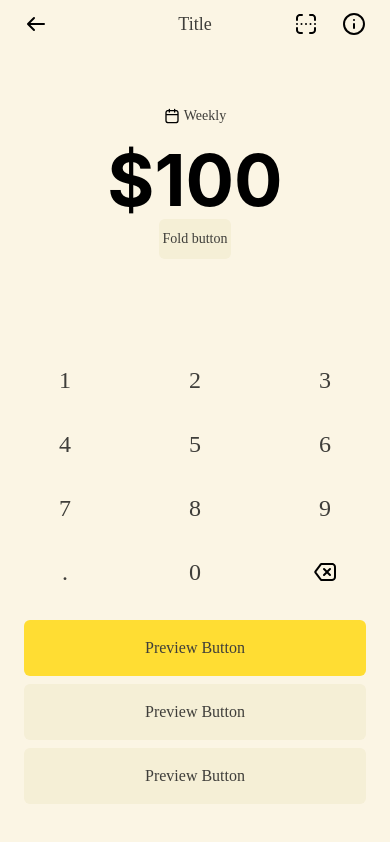
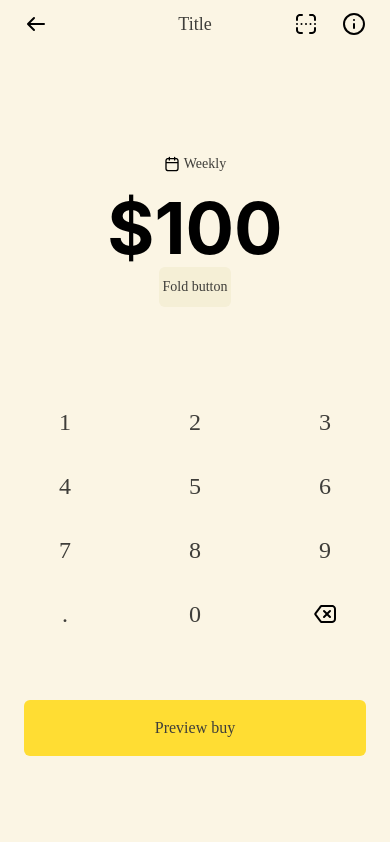
Before and after one commit to yeroar/block-pilot, a React Native app: screen / in a window 390 px wide. Built offline with nearby package versions, Linux system fonts and the light colour scheme.

Commit message:
latest updates

```diff
--- a/screens/TransferScreen.tsx
+++ b/screens/TransferScreen.tsx
@@ -1,28 +1,32 @@
 import React from "react";
 import { View, StyleSheet } from "react-native";
+
 import FoldPageViewHeader from "../cc-components/FoldPageViewHeader/FoldPageViewHeader";
 import StackControl from "../cc-components/FoldPageViewHeader/StackControl";
+
 import CurrencyInput from "../cc-components/CurrencyInput/CurrencyInput";
 import TopContext from "../cc-components/CurrencyInput/TopContext";
 import BottomContext from "../cc-components/CurrencyInput/BottomContext";
+
 import CustomKeyboard from "../cc-components/Keyboard/CustomKeyboard";
+import ActionBar from "../cc-components/ActionBar/ActionBar";
+import Button from "../cc-components/Button/Button";
+
 import { ArrowNarrowLeftIcon } from "../cc-components/assets/BlueSkyIcons/ArrowNarrowLeftIcon";
+import { ScanIcon } from "../cc-components/assets/BlueSkyIcons/ScanIcon";
 import { InfoCircleIcon } from "../cc-components/assets/BlueSkyIcons/InfoCircleIcon";
-import { ScanIcon } from "../cc-components/assets/BlueSkyIcons/ScanIcon";
 import { CalendarIcon } from "../cc-components/assets/BlueSkyIcons/CalendarIcon";
 
 import {
-  SpacingM4, // 16
-  SpacingM6, // 24
-  SpacingM10,
+  LayerBackground,
+  SpacingM4,
+  SpacingM6,
+  SpacingM12,
 } from "../generated-tokens/tokens";
-import Button from "../cc-components/Button/Button";
-import ActionBar from "../cc-components/ActionBar/ActionBar";
 
 const TransferScreen: React.FC = () => {
   return (
     <View style={styles.screen}>
-      {/* Header */}
       <FoldPageViewHeader
         title="Title"
         leftComponent={
@@ -37,43 +41,31 @@ const TransferScreen: React.FC = () => {
         }
       />
 
-      {/* Main content: currency input, keypad, button */}
-
-      <View style={styles.amountBlock}>
+      <View style={styles.body}>
+        <View style={styles.amountSection}>
           <CurrencyInput
             amount="$100"
             topSlot={
               <TopContext
-              leadingIcon={<CalendarIcon width={16} height={16} />} //EDIT
+                leadingIcon={<CalendarIcon width={16} height={16} />}
                 label="Weekly"
               />
             }
             bottomSlot={<BottomContext content="maxButton" />}
           />
+        </View>
 
-        <CustomKeyboard />
-      </View>
+        <CustomKeyboard onKeyPress={(k: string) => {}} />
 
         <ActionBar>
           <Button
-          label="Preview Button"
+            label="Preview buy"
             variant="primary"
             size="lg"
             onPress={() => {}}
-        ></Button>
-        <Button
-          label="Preview Button"
-          variant="secondary"
-          size="lg"
-          onPress={() => {}}
-        ></Button>
-        <Button
-          label="Preview Button"
-          variant="secondary"
-          size="lg"
-          onPress={() => {}}
-        ></Button>
+          />
         </ActionBar>
+      </View>
     </View>
   );
 };
@@ -81,12 +73,18 @@ const TransferScreen: React.FC = () => {
 const styles = StyleSheet.create({
   screen: {
     flex: 1,
-    paddingHorizontal: SpacingM4,
+    backgroundColor: LayerBackground,
+    paddingHorizontal: SpacingM4, // 16
   },
-
-  amountBlock: {
+  body: {
     flex: 1,
     justifyContent: "space-between",
+    paddingTop: SpacingM12, // 48 under header
+    paddingBottom: SpacingM12, // 48 above ActionBar baseline
+  },
+  amountSection: {
+    alignItems: "center",
+    gap: SpacingM6, // 24 between top/bottom contexts internally
   },
 });
 
```
Lines whose indentation alone changed are shown as unchanged.
